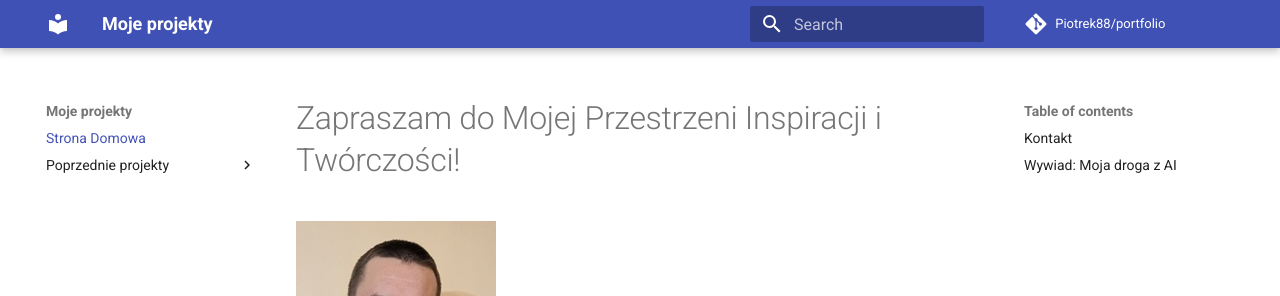
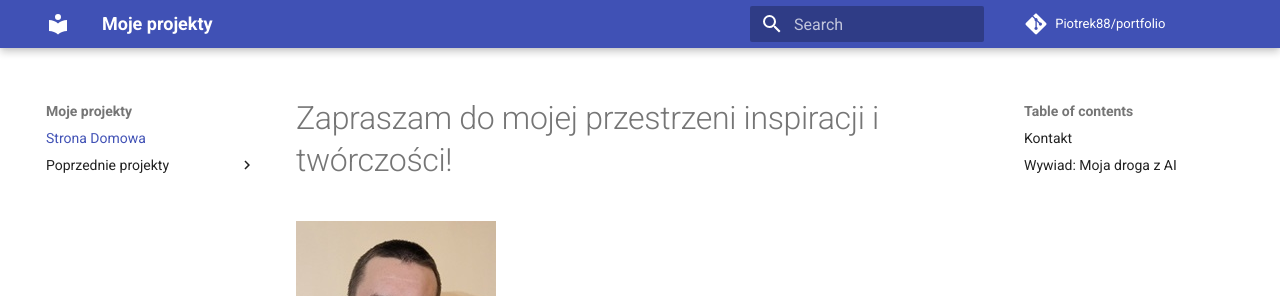
Before and after one commit to Piotrek88/portfolio, an MkDocs documentation site: the page built from docs/index.md, in a window 1280 px wide and 900 px high. Shown: the top 296 px of the window. Built offline with MkDocs 1.6.1 and Material for MkDocs 9.7.7, drawn with Linux system fonts in a browser that asks for light colours; comment, search, counter and statistics services are not loaded.

Commit message:
changes6

```diff
--- a/docs/index.md
+++ b/docs/index.md
@@ -1,4 +1,4 @@
-# Zapraszam do Mojej Przestrzeni Inspiracji i Twórczości! <br>
+# Zapraszam do mojej przestrzeni inspiracji i twórczości! <br>
 ![alt text](naportfolio.jpg)<br>
 
 Witam! Nazywam się Piotr Pawłowski. Po 15 latach pracy jako kierowca ciężarówki odkryłem pasję do sztucznej inteligencji i pracy z danymi. Ukończyłem intensywne szkolenie "Od 0 do AI" i teraz, mimo braku wcześniejszego doświadczenia w programowaniu, tworzę aplikacje takie jak "Creative Paintings", generującą kolorowanki. Ponadto ukończyłem kilka projektów eksploracyjnej analizy danych (EDA). Aktualnie kontynuuję swoją edukację w ramach rozszerzonego kursu MasterClass, gdzie uczę się pracy zespołowej nad zaawansowanymi projektami. Nigdy nie przypuszczałem, że zostanę data scientist, ale ta dziedzina przynosi mi ogromną satysfakcję i radość. Czekam z niecierpliwością na kolejne wyzwania i projekty!
```
